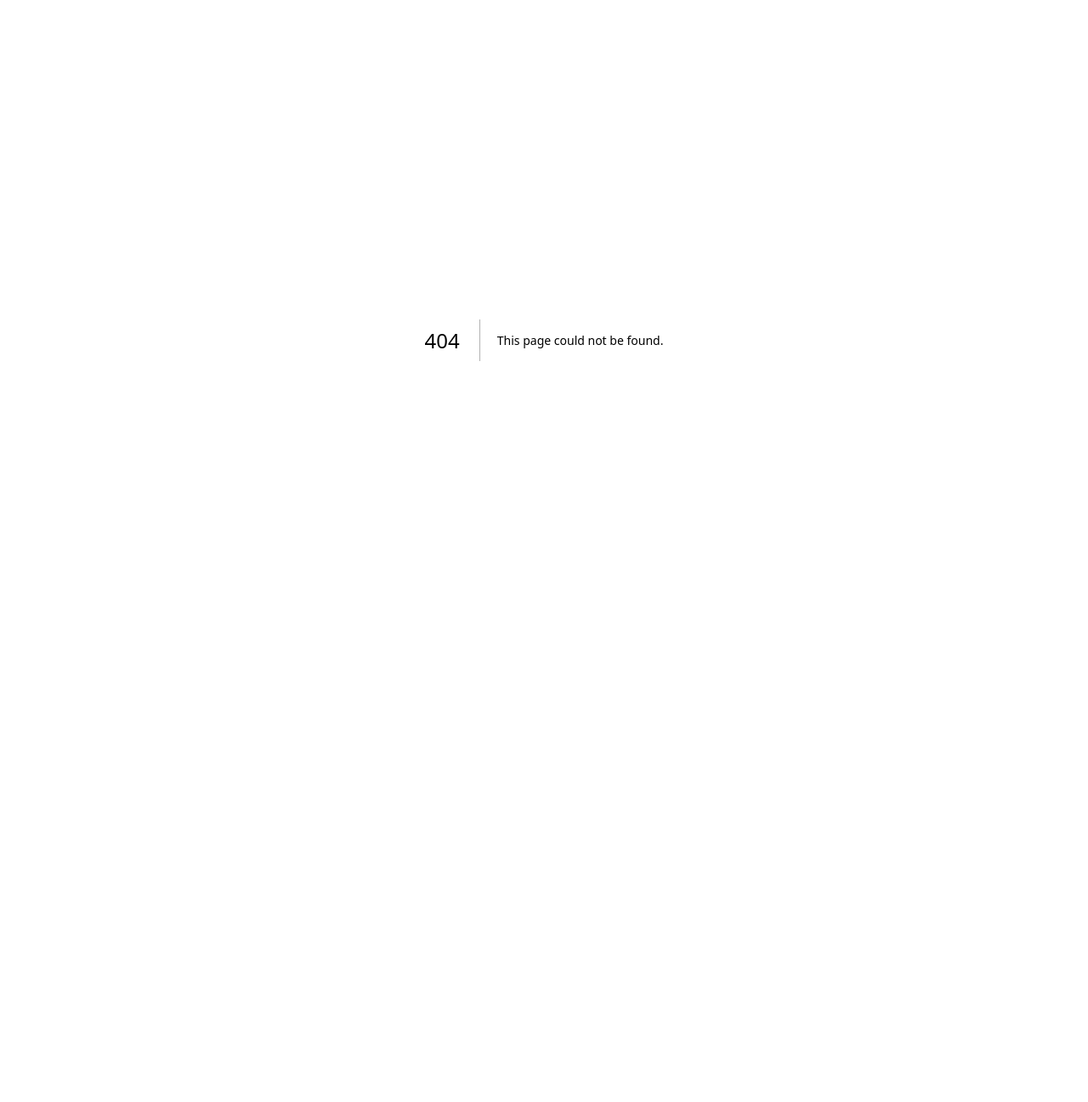
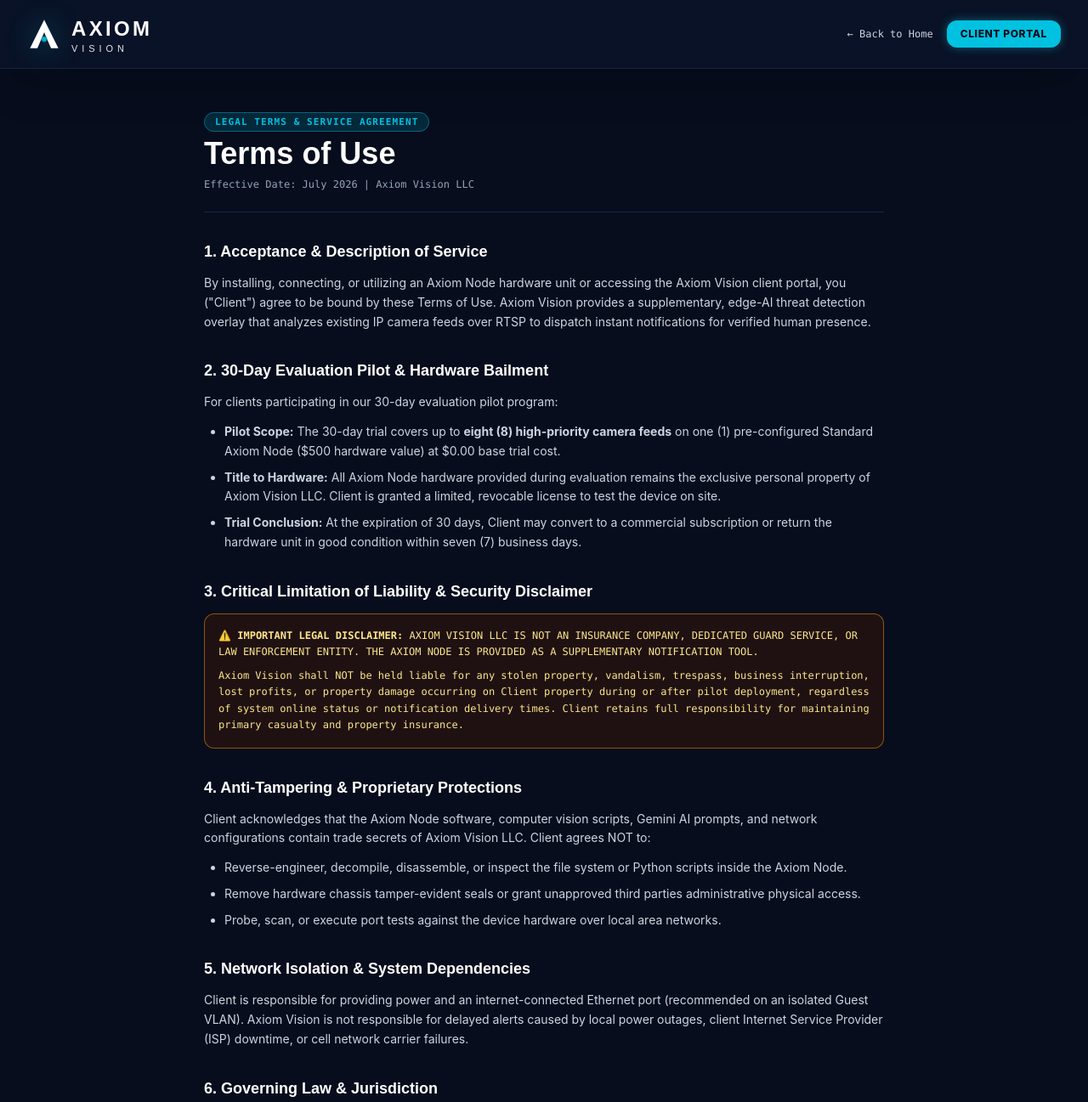
Before and after one commit to navid-axiom/axiomnode, a Next.js app: page /app/terms in a window 1280 px wide. Before the commit this address had no page. Shown: the top 1297 px of the page at 85% size. Before the commit the page ends 800 px from the top, so only its background shows below. Built offline with nearby package versions, Linux system fonts and the light colour scheme.

Commit message:
Create page.tsx

```diff
--- /dev/null
+++ b/app/app/terms/page.tsx
@@ -0,0 +1,189 @@
+"use client";
+
+import Link from "next/link";
+import { useState } from "react";
+
+function AxiomLogo({ className = "h-10 md:h-12" }: { className?: string }) {
+  const [usePng, setUsePng] = useState(false);
+
+  return (
+    <Link href="/" className={`flex items-center gap-3 select-none ${className}`}>
+      {usePng ? (
+        <img
+          src="/axiom-logo.png"
+          alt="Axiom Vision Logo"
+          className="h-10 md:h-12 w-auto object-contain drop-shadow-[0_0_15px_rgba(0,194,224,0.3)]"
+          onError={() => setUsePng(false)}
+        />
+      ) : (
+        <div className="flex items-center gap-3 group cursor-pointer">
+          <svg
+            viewBox="0 0 120 120"
+            className="h-9 md:h-10 w-auto aspect-square overflow-visible drop-shadow-[0_0_16px_rgba(0,194,224,0.35)]"
+          >
+            <path
+              d="M 60,10 L 110,110 L 84,110 L 60,54 L 36,110 L 10,110 Z"
+              fill="#FFFFFF"
+            />
+            <circle
+              cx="60"
+              cy="78"
+              r="9.5"
+              fill="#00C2E0"
+              className="animate-pulse"
+            />
+          </svg>
+          <div className="flex flex-col leading-none justify-center">
+            <span className="font-['Montserrat',sans-serif] font-extrabold tracking-[0.14em] text-white text-xl md:text-2xl">
+              AXIOM
+            </span>
+            <span className="font-['Poppins',sans-serif] font-medium tracking-[0.45em] text-white text-[9px] md:text-[11px] uppercase mt-0.5 opacity-90">
+              VISION
+            </span>
+          </div>
+        </div>
+      )}
+    </Link>
+  );
+}
+
+export default function TermsOfUsePage() {
+  return (
+    <div className="min-h-screen bg-[#070D1D] text-[#F0F4F9] flex flex-col font-['Inter',sans-serif] selection:bg-[#00C2E0] selection:text-[#070D1D]">
+
+      {/* Navigation Header */}
+      <header className="border-b border-[#162544] bg-[#0A1328]/95 backdrop-blur-md sticky top-0 z-50 px-4 md:px-8 py-4 flex items-center justify-between shadow-2xl">
+        <AxiomLogo />
+
+        <div className="flex items-center gap-4">
+          <Link
+            href="/"
+            className="text-xs font-mono text-slate-300 hover:text-[#00C2E0] transition"
+          >
+            ← Back to Home
+          </Link>
+          <Link
+            href="/dashboard"
+            className="px-4 py-2 rounded-xl bg-[#00C2E0] text-[#070D1D] font-extrabold text-xs uppercase tracking-wider hover:bg-[#A7E8F3] transition shadow-[0_0_12px_rgba(0,194,224,0.4)]"
+          >
+            Client Portal
+          </Link>
+        </div>
+      </header>
+
+      {/* Main Legal Content Body */}
+      <main className="p-6 md:p-12 max-w-4xl mx-auto w-full flex-1 space-y-8">
+
+        {/* Document Header */}
+        <div className="border-b border-[#162544] pb-6 space-y-2">
+          <span className="px-3 py-1 bg-[#00C2E0]/15 text-[#00C2E0] border border-[#00C2E0]/40 rounded-full font-mono text-[11px] uppercase tracking-widest font-bold">
+            Legal Terms & Service Agreement
+          </span>
+          <h1 className="text-3xl md:text-4xl font-extrabold text-white font-['Montserrat',sans-serif]">
+            Terms of Use
+          </h1>
+          <p className="text-xs font-mono text-slate-400">
+            Effective Date: July 2026 | Axiom Vision LLC
+          </p>
+        </div>
+
+        {/* Terms Sections */}
+        <div className="space-y-8 text-sm text-slate-300 leading-relaxed font-normal">
+
+          <section className="space-y-3">
+            <h2 className="text-lg font-bold text-white font-['Montserrat',sans-serif]">
+              1. Acceptance & Description of Service
+            </h2>
+            <p>
+              By installing, connecting, or utilizing an Axiom Node hardware unit or accessing the Axiom Vision client portal, you (&quot;Client&quot;) agree to be bound by these Terms of Use. Axiom Vision provides a supplementary, edge-AI threat detection overlay that analyzes existing IP camera feeds over RTSP to dispatch instant notifications for verified human presence.
+            </p>
+          </section>
+
+          <section className="space-y-3">
+            <h2 className="text-lg font-bold text-white font-['Montserrat',sans-serif]">
+              2. 30-Day Evaluation Pilot & Hardware Bailment
+            </h2>
+            <p>
+              For clients participating in our 30-day evaluation pilot program:
+            </p>
+            <ul className="list-disc pl-6 space-y-2 text-slate-300">
+              <li>
+                <strong>Pilot Scope:</strong> The 30-day trial covers up to <strong>eight (8) high-priority camera feeds</strong> on one (1) pre-configured Standard Axiom Node ($500 hardware value) at $0.00 base trial cost.
+              </li>
+              <li>
+                <strong>Title to Hardware:</strong> All Axiom Node hardware provided during evaluation remains the exclusive personal property of Axiom Vision LLC. Client is granted a limited, revocable license to test the device on site.
+              </li>
+              <li>
+                <strong>Trial Conclusion:</strong> At the expiration of 30 days, Client may convert to a commercial subscription or return the hardware unit in good condition within seven (7) business days.
+              </li>
+            </ul>
+          </section>
+
+          <section className="space-y-3">
+            <h2 className="text-lg font-bold text-white font-['Montserrat',sans-serif]">
+              3. Critical Limitation of Liability & Security Disclaimer
+            </h2>
+            <div className="p-4 bg-amber-950/40 border border-amber-500/50 rounded-xl text-xs font-mono text-amber-200 leading-relaxed space-y-2">
+              <p>
+                ⚠️ <strong>IMPORTANT LEGAL DISCLAIMER:</strong> AXIOM VISION LLC IS NOT AN INSURANCE COMPANY, DEDICATED GUARD SERVICE, OR LAW ENFORCEMENT ENTITY. THE AXIOM NODE IS PROVIDED AS A SUPPLEMENTARY NOTIFICATION TOOL.
+              </p>
+              <p>
+                Axiom Vision shall NOT be held liable for any stolen property, vandalism, trespass, business interruption, lost profits, or property damage occurring on Client property during or after pilot deployment, regardless of system online status or notification delivery times. Client retains full responsibility for maintaining primary casualty and property insurance.
+              </p>
+            </div>
+          </section>
+
+          <section className="space-y-3">
+            <h2 className="text-lg font-bold text-white font-['Montserrat',sans-serif]">
+              4. Anti-Tampering & Proprietary Protections
+            </h2>
+            <p>
+              Client acknowledges that the Axiom Node software, computer vision scripts, Gemini AI prompts, and network configurations contain trade secrets of Axiom Vision LLC. Client agrees NOT to:
+            </p>
+            <ul className="list-disc pl-6 space-y-2">
+              <li>Reverse-engineer, decompile, disassemble, or inspect the file system or Python scripts inside the Axiom Node.</li>
+              <li>Remove hardware chassis tamper-evident seals or grant unapproved third parties administrative physical access.</li>
+              <li>Probe, scan, or execute port tests against the device hardware over local area networks.</li>
+            </ul>
+          </section>
+
+          <section className="space-y-3">
+            <h2 className="text-lg font-bold text-white font-['Montserrat',sans-serif]">
+              5. Network Isolation & System Dependencies
+            </h2>
+            <p>
+              Client is responsible for providing power and an internet-connected Ethernet port (recommended on an isolated Guest VLAN). Axiom Vision is not responsible for delayed alerts caused by local power outages, client Internet Service Provider (ISP) downtime, or cell network carrier failures.
+            </p>
+          </section>
+
+          <section className="space-y-3">
+            <h2 className="text-lg font-bold text-white font-['Montserrat',sans-serif]">
+              6. Governing Law & Jurisdiction
+            </h2>
+            <p>
+              These Terms shall be governed by and construed in accordance with the laws of the State of Arizona, without regard to its conflict of law principles. Any dispute arising under these Terms shall be resolved in the state or federal courts located in Maricopa County, Arizona.
+            </p>
+          </section>
+
+          <section className="space-y-3">
+            <h2 className="text-lg font-bold text-white font-['Montserrat',sans-serif]">
+              7. Contact & Notice
+            </h2>
+            <p>Direct formal legal inquiries or notices to:</p>
+            <div className="p-4 bg-[#0A1328] border border-[#162544] rounded-xl font-mono text-xs space-y-1">
+              <p className="text-white font-bold">Axiom Vision LLC — Legal Department</p>
+              <p>Email: <a href="mailto:navid@axiomvision.io" className="text-[#00C2E0] underline hover:text-white">navid@axiomvision.io</a></p>
+              <p>Phone: <a href="tel:2132489788" className="text-[#00C2E0] underline hover:text-white">(213) 248-9788</a></p>
+            </div>
+          </section>
+
+        </div>
+      </main>
+
+      {/* Footer */}
+      <footer className="border-t border-[#162544] bg-[#0A1328] px-8 py-6 text-center text-xs font-mono text-slate-400">
+        <p>© 2026 Axiom Vision LLC. All rights reserved. | <Link href="/privacy" className="underline hover:text-white">Privacy Policy</Link></p>
+      </footer>
+    </div>
+  );
+}
```
